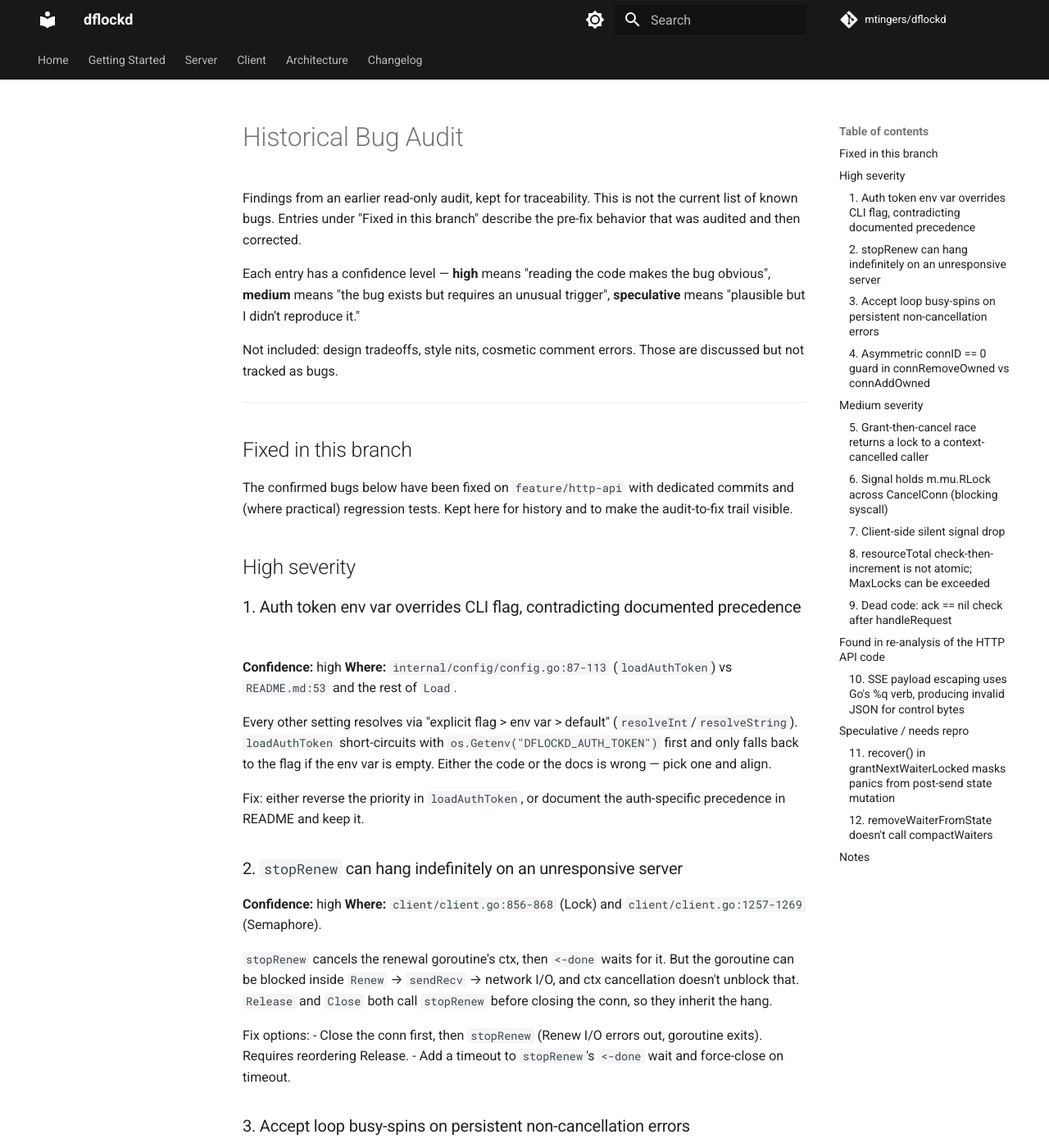
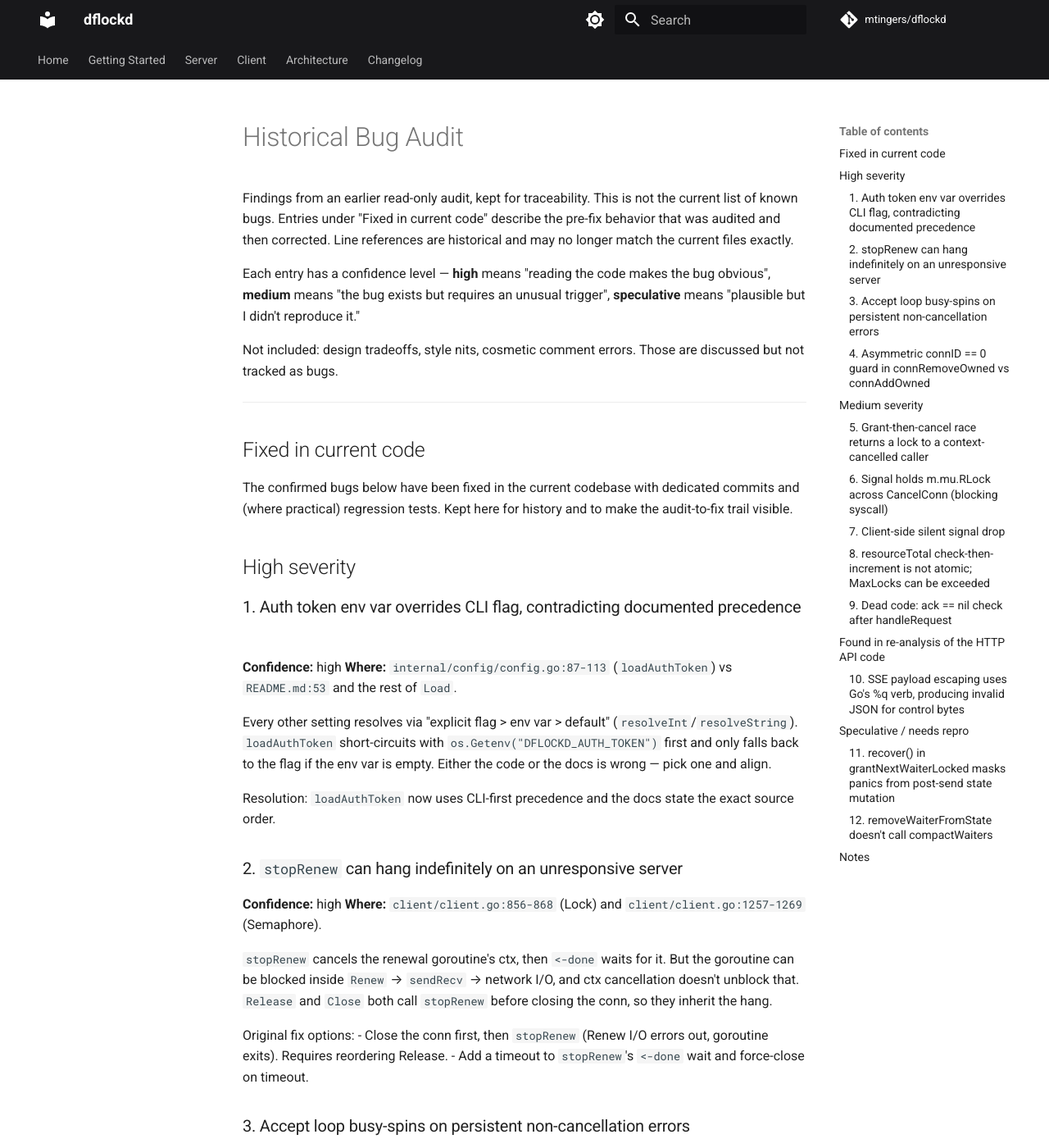
Before and after one commit to mtingers/dflockd, an MkDocs documentation site: the page built from docs/bugs.md, in a window 1280 px wide and 1400 px high. Shown: the whole window at 82% size. Built offline with MkDocs 1.6.1 and Material for MkDocs 9.7.7, drawn with Linux system fonts in a browser that asks for light colours; comment, search, counter and statistics services are not loaded; some of the changed text lies outside the part shown.

```diff
--- a/docs/bugs.md
+++ b/docs/bugs.md
@@ -1,6 +1,6 @@
 # Historical Bug Audit
 
-Findings from an earlier read-only audit, kept for traceability. This is not the current list of known bugs. Entries under "Fixed in this branch" describe the pre-fix behavior that was audited and then corrected.
+Findings from an earlier read-only audit, kept for traceability. This is not the current list of known bugs. Entries under "Fixed in current code" describe the pre-fix behavior that was audited and then corrected. Line references are historical and may no longer match the current files exactly.
 
 Each entry has a confidence level — **high** means "reading the code makes the bug obvious", **medium** means "the bug exists but requires an unusual trigger", **speculative** means "plausible but I didn't reproduce it."
 
@@ -8,9 +8,9 @@ Not included: design tradeoffs, style nits, cosmetic comment errors. Those are d
 
 ---
 
-## Fixed in this branch
+## Fixed in current code
 
-The confirmed bugs below have been fixed on `feature/http-api` with dedicated commits and (where practical) regression tests. Kept here for history and to make the audit-to-fix trail visible.
+The confirmed bugs below have been fixed in the current codebase with dedicated commits and (where practical) regression tests. Kept here for history and to make the audit-to-fix trail visible.
 
 ## High severity
 
@@ -21,7 +21,7 @@ The confirmed bugs below have been fixed on `feature/http-api` with dedicated co
 
 Every other setting resolves via "explicit flag > env var > default" (`resolveInt`/`resolveString`). `loadAuthToken` short-circuits with `os.Getenv("DFLOCKD_AUTH_TOKEN")` first and only falls back to the flag if the env var is empty. Either the code or the docs is wrong — pick one and align.
 
-Fix: either reverse the priority in `loadAuthToken`, or document the auth-specific precedence in README and keep it.
+Resolution: `loadAuthToken` now uses CLI-first precedence and the docs state the exact source order.
 
 ### 2. `stopRenew` can hang indefinitely on an unresponsive server
 
@@ -30,7 +30,7 @@ Fix: either reverse the priority in `loadAuthToken`, or document the auth-specif
 
 `stopRenew` cancels the renewal goroutine's ctx, then `<-done` waits for it. But the goroutine can be blocked inside `Renew` → `sendRecv` → network I/O, and ctx cancellation doesn't unblock that. `Release` and `Close` both call `stopRenew` before closing the conn, so they inherit the hang.
 
-Fix options:
+Original fix options:
 - Close the conn first, then `stopRenew` (Renew I/O errors out, goroutine exits). Requires reordering Release.
 - Add a timeout to `stopRenew`'s `<-done` wait and force-close on timeout.
 
@@ -75,7 +75,7 @@ Fix: if `ctx.Err() != nil` after the race-check win, release the just-granted to
 
 When a listener's `WriteCh` is full, `Signal` calls `CancelConn()` → `conn.Close()` (syscall) under the read lock. Concurrent `Listen`/`Unlisten` (which need the write lock) stall until the close returns. Not a deadlock but a real throughput stall under slow-consumer conditions.
 
-Fix: collect doomed listeners into a local slice, release the lock, then call `CancelConn` on each.
+Resolution: doomed listeners are collected into a local slice and cancelled after releasing the manager lock.
 
 ### 7. Client-side silent signal drop
 
@@ -84,7 +84,7 @@ Fix: collect doomed listeners into a local slice, release the lock, then call `C
 
 When `sigCh` (buffer 64) is full, `readLoop` drops signals via `select { ... default }`. User's `Signals()` channel never reflects the loss. Server-side slow-consumer eviction is documented; client-side silent drop is not.
 
-Fix: either document the drop policy clearly, or expose a counter (`DroppedSignals() uint64`), or both.
+Resolution: the drop policy is documented and `DroppedSignals() uint64` exposes a monotonic counter.
 
 ### 8. `resourceTotal` check-then-increment is not atomic; `MaxLocks` can be exceeded
 
```
Also changed, not shown: other parts of docs/bugs.md (+1 -1 lines), CHANGELOG.md (+10 -0 lines), docs/architecture/protocol.md (+3 -1 lines), docs/client.md (+6 -0 lines), docs/http-api.md (+4 -0 lines), docs/openapi.json (+12 -12 lines), docs/server.md (+1 -1 lines), 1 other file.
